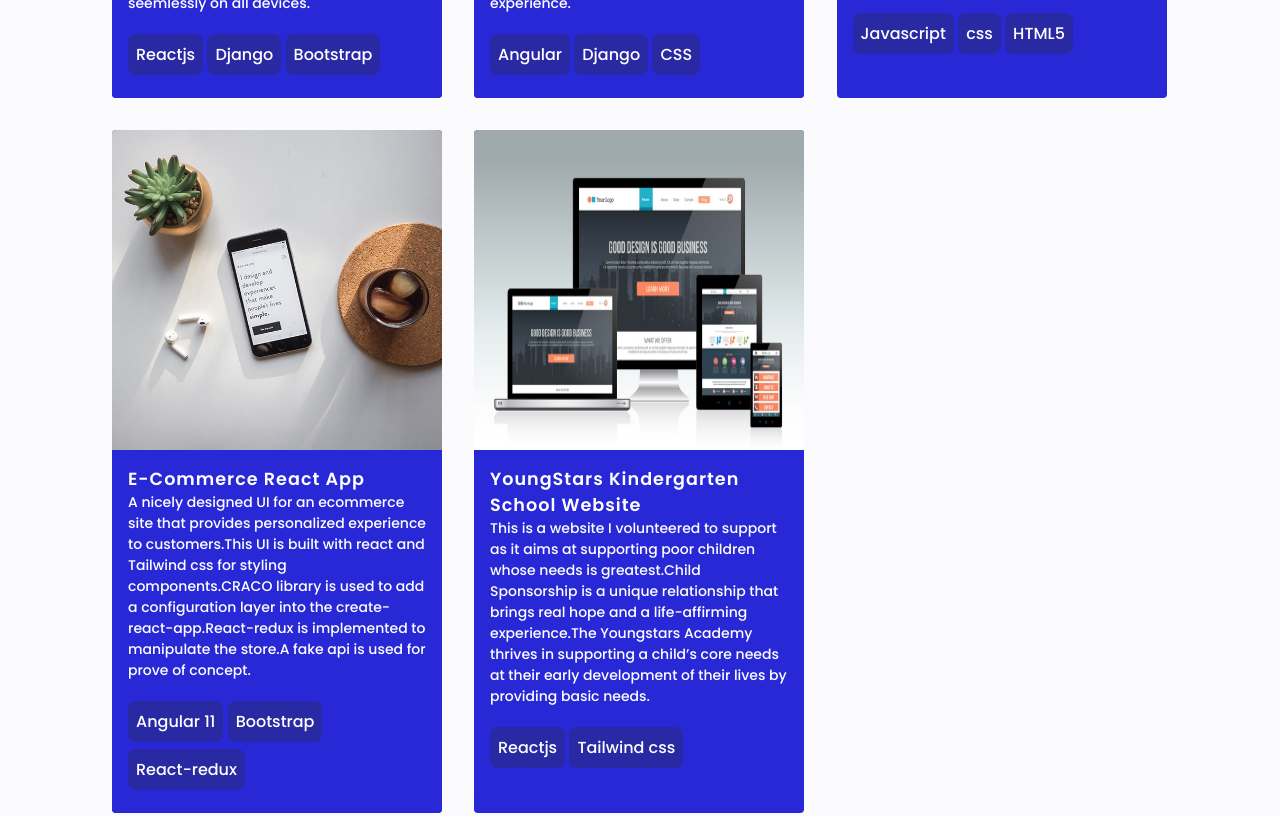
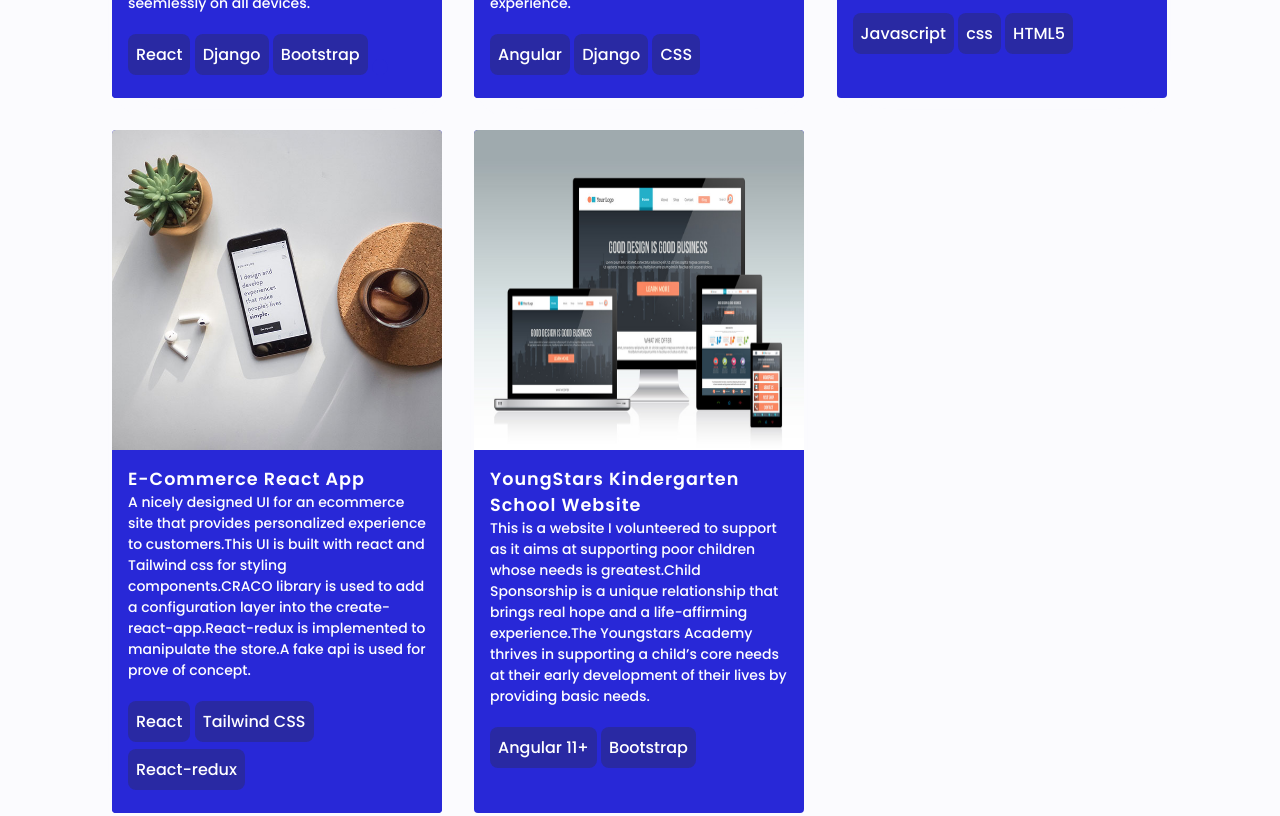
Before and after one commit to Joewings-jw/portfolio_v2, a website built with Parcel: page index.html in a window 1280 px wide. Shown: the part 1440-2256 px from the top of the page. Built offline with nearby package versions, Linux system fonts and the light colour scheme.

Commit message:
link to react app source-code

```diff
--- a/index.html
+++ b/index.html
@@ -116,7 +116,7 @@
                                     <p class="card_text">
                                         FinancialhubFX is an app built on Django Rest Framework and consumes React for user interface.It is a trading community with a focus on education and information on Stock Market news and analysis.A platform that provide Technical Analysis that help discover the best growth stocks for profitable investments.The web app works seemlessly on all devices.
                                     </p>
-                                    <span class="button bg">Reactjs</span>
+                                    <span class="button bg">React</span>
                                     <span class="button bg">Django</span>
                                     <span class="button bg">Bootstrap</span>
                                     <a href="https://financialhubfx.com/" target="_blank" class="button button--flex"></a>
@@ -163,14 +163,17 @@
                       <li class="cards_item">
                         <div class="card" data-aos="slide-right" data-aos-easing="linear"
                              data-aos-duration="500">
+                            <a href="https://github.com/Joewings-jw/react-ecommerce" target="_blank">
                                 <div class="card_image"><img src="assets/img/portfolio2.jpg" loading="lazy" alt="projectB" class="_img"></div>
                                 <div class="card_content">
                                     <h2 class="card_title">E-commerce React app</h2>
                                     <p class="card_text">A nicely designed UI for an ecommerce site that provides personalized experience to customers.This UI is built with react and Tailwind css for styling components.CRACO library is used to add a configuration layer into the create-react-app.React-redux is implemented to manipulate the store.A fake api is used for prove of concept.</p>
-                                <span class="button bg">Angular 11</span>
-                                <span class="button bg">Bootstrap</span>
+                                        <span class="button bg">React</span>
+                                        <span class="button bg">Tailwind CSS</span>
                                         <span class="button bg">React-redux</span>
                                 </div>
+                            </a>
+
                         </div>
                       </li>
                       <li class="cards_item">
@@ -181,8 +184,8 @@
                             <h2 class="card_title">YoungStars kindergarten school website</h2>
                             <p class="card_text">This is a website I volunteered to support as it aims at supporting poor children whose needs is greatest.Child Sponsorship is a unique relationship that brings real hope and a life-affirming experience.The Youngstars Academy thrives in supporting a child’s core needs at their early development of their lives by providing basic needs.
                             </p>
-                            <span class="button bg">Reactjs</span>
-                            <span class="button bg">Tailwind css</span>
+                            <span class="button bg">Angular 11+</span>
+                            <span class="button bg">Bootstrap</span>
                           </div>
                         </div>
                       </li>
@@ -226,7 +229,7 @@
 
                         <div>
                             <h3 class="contact_title">Call Me</h3>
-                            <span class="contact_subtitle">+254776-676-776</span>
+                            <span class="contact_subtitle">+254790111619</span>
                         </div>
                     </div>
                     <div class="contact_information">
@@ -234,7 +237,7 @@
 
                         <div>
                             <h3 class="contact_title">Email</h3>
-                            <span class="contact_subtitle">josephwings.jw@gmail.com</span>
+                            <span class="contact_subtitle">josephngugi.dev@gmail.com</span>
                         </div>
                     </div>
                     <div class="contact_information">
```
Also changed, not shown: dist/index.html, 4 other files. Lines whose indentation alone changed are shown as unchanged.
